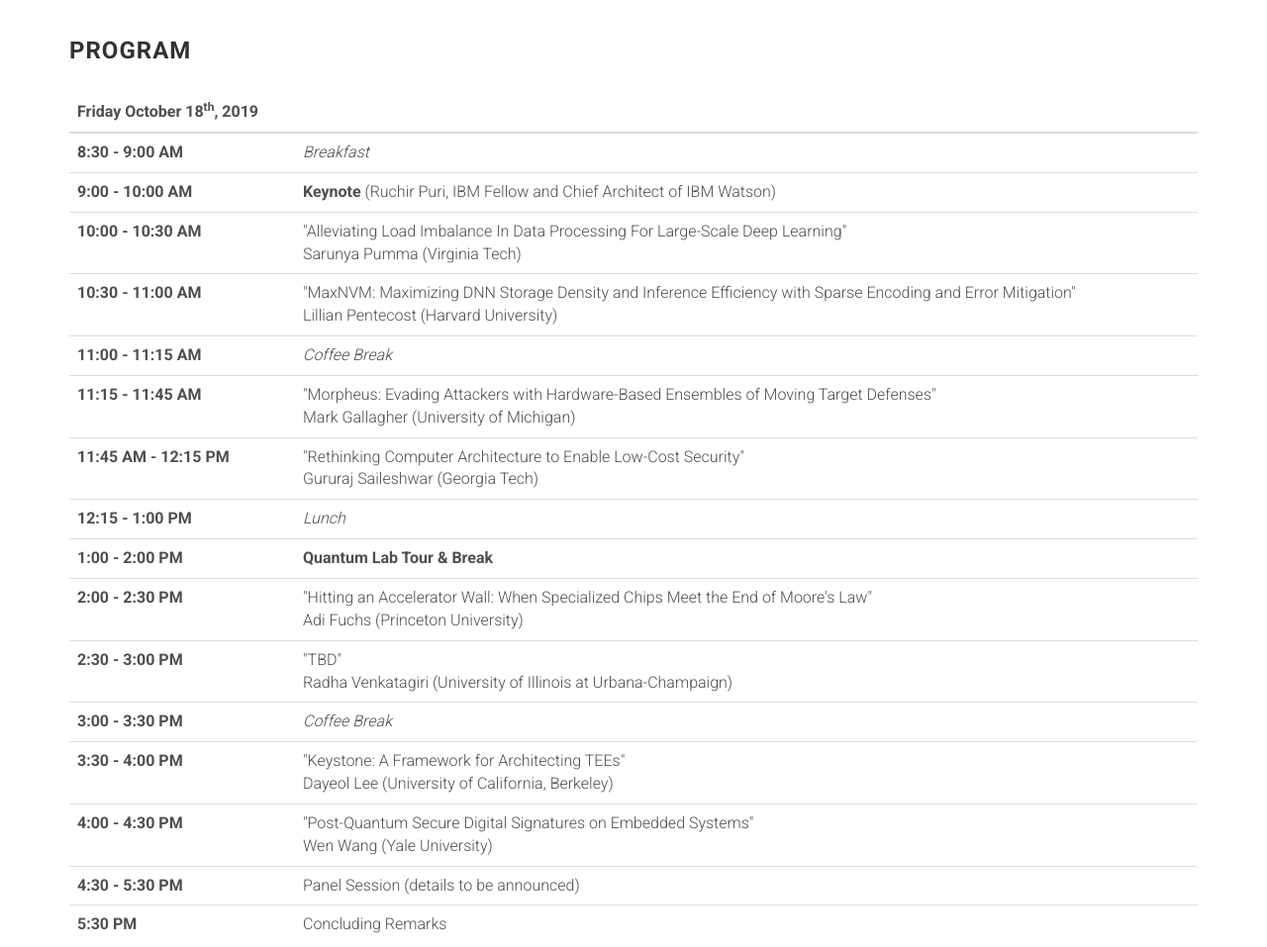
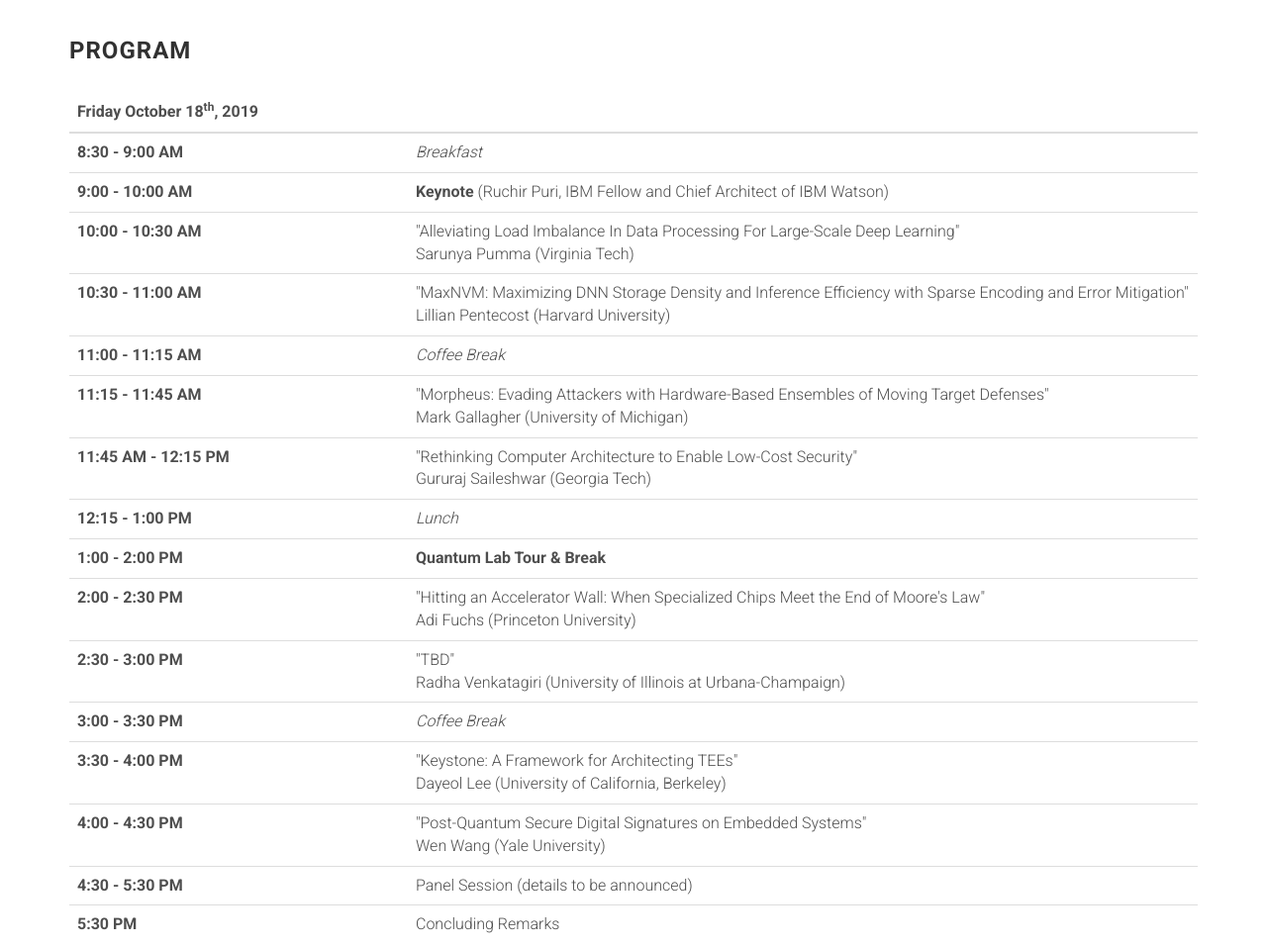
Before and after one commit to augustojv/foca-workshop-2019, a website: page index.html in a window 1280 px wide. Shown: the part 2880-3837 px from the top of the page at 99% size. Drawn offline with Linux system fonts and the light colour scheme; files whose address does not match are found by name.

Commit message:
Agenda updated

```diff
--- a/index.html
+++ b/index.html
@@ -375,7 +375,7 @@
                       </thead>
                       <tbody>
                         <tr>
-                          <th scope="row" style="width: 20%">8:30 - 9:00 AM</th>
+                          <th scope="row" style="width: 30%">8:30 - 9:00 AM</th>
                           <td><i>Breakfast</i></td>
                         </tr>
                         <tr>
```
